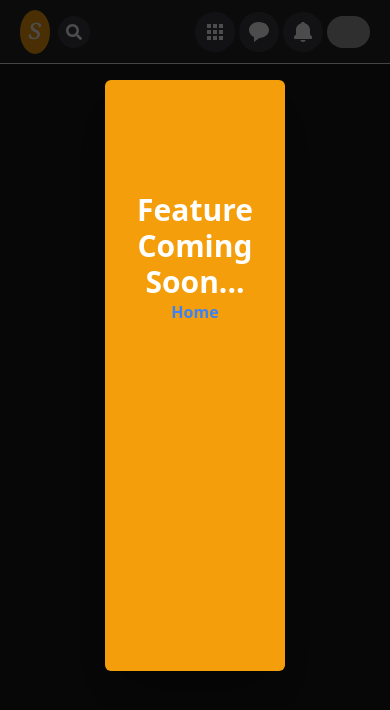
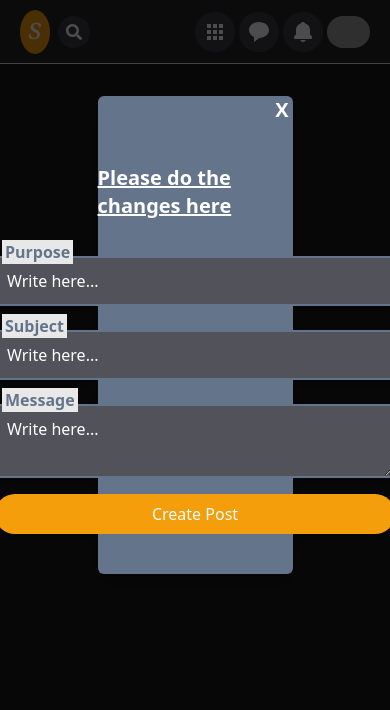
Before and after one commit to akash1kumar20/social_media_reactProject, a React (Vite) app: page /edit-post in a window 390 px wide. Shown: the top 710 px of the page. Built offline with nearby package versions, Linux system fonts and the light colour scheme; grey boxes are pictures that could not be loaded.

Commit message:
User can delete the post now.

```diff
--- a/index.html
+++ b/index.html
@@ -9,6 +9,7 @@
   <body>
     <div id="root"></div>
     <div id="portal"></div>
+    <div id="edit-post"></div>
 
     <script type="module" src="/src/main.jsx"></script>
   </body>
--- /dev/null
+++ b/src/account_access/AddAccount.jsx
@@ -0,0 +1,117 @@
+import React, { useState } from "react";
+
+const AddAccount = () => {
+  const [isLogin, setIsLogin] = useState();
+
+  return (
+    <center className="bg-black text-white h-[100vh] w-[100vw] pt-12">
+      <div className="border-2 border-white w-fit md:px-32 px-4 py-10">
+        <h1 className="text-3xl font-bold">Welcome to the word of posts!</h1>
+        {isLogin === undefined && (
+          <div className="flex mt-6 justify-between ">
+            <p>Already a user?</p>
+            <p>New User?</p>
+          </div>
+        )}
+        {isLogin === undefined && (
+          <div className="flex mt-2 justify-between">
+            <button
+              className="bg-amber-500 text-white px-6 py-2 rounded-lg"
+              onClick={() => setIsLogin(true)}
+            >
+              Login
+            </button>
+            <button
+              className="bg-amber-500 text-white px-4 py-2 rounded-lg"
+              onClick={() => setIsLogin(false)}
+            >
+              Create Account
+            </button>
+          </div>
+        )}
+        {isLogin !== undefined && (
+          <form className="mt-4">
+            {isLogin === false && (
+              <div className="input flex flex-col w-fit static ">
+                <label
+                  htmlFor="Name"
+                  className="text-slate-500 text-md font-semibold relative top-2 ml-[7px] px-[3px] bg-[#e8e8e8] w-fit"
+                >
+                  Name
+                </label>
+                <input
+                  type="text"
+                  required
+                  placeholder="Write here..."
+                  name="Name"
+                  className="border-slate-500 input px-[10px] py-[11px] text-md bg-[#52525B] border-2 rounded-[5px] w-[25rem] focus:outline-none placeholder:text-white "
+                />
+              </div>
+            )}
+            <div className="input flex flex-col w-fit static ">
+              <label
+                htmlFor="mail"
+                className="text-slate-500 text-md font-semibold relative top-2 ml-[7px] px-[3px] bg-[#e8e8e8] w-fit"
+              >
+                Email
+              </label>
+              <input
+                type="mail"
+                required
+                placeholder="Write here..."
+                name="mail"
+                className="border-slate-500 input px-[10px] py-[11px] text-md bg-[#52525B] border-2 rounded-[5px] w-[25rem] focus:outline-none placeholder:text-white "
+              />
+            </div>
+            <div className="input flex flex-col w-fit static ">
+              <label
+                htmlFor="Password"
+                className="text-slate-500 text-md font-semibold relative top-2 ml-[7px] px-[3px] bg-[#e8e8e8] w-fit"
+              >
+                Password
+              </label>
+              <input
+                type="password"
+                required
+                placeholder="Write here..."
+                name="Password"
+                className="border-slate-500 input px-[10px] py-[11px] text-md bg-[#52525B] border-2 rounded-[5px] w-[25rem] focus:outline-none placeholder:text-white "
+              />
+            </div>
+            {isLogin === false && (
+              <div className="input flex flex-col w-fit static ">
+                <label
+                  htmlFor="Confirm-Password"
+                  className="text-slate-500 text-md font-semibold relative top-2 ml-[7px] px-[3px] bg-[#e8e8e8] w-fit"
+                >
+                  Confirm Password
+                </label>
+                <input
+                  type="password"
+                  required
+                  placeholder="Write here..."
+                  name="Confirm-Password"
+                  className="border-slate-500 input px-[10px] py-[11px] text-md bg-[#52525B] border-2 rounded-[5px] w-[25rem] focus:outline-none placeholder:text-white "
+                />
+              </div>
+            )}
+            <div className="mt-4 gap-x-4 flex justify-center item-center">
+              <button className="bg-blue-500 text-white px-4 py-2 rounded-2xl">
+                {isLogin === true && "Login"}
+                {isLogin === false && "Signup"}
+              </button>
+              <button
+                className="bg-red-600 text-white px-4 py-2 rounded-2xl hover:cursor-pointer"
+                onClick={() => setIsLogin()}
+              >
+                Back
+              </button>
+            </div>
+          </form>
+        )}
+      </div>
+    </center>
+  );
+};
+
+export default AddAccount;
--- a/src/components/CreatePost.jsx
+++ b/src/components/CreatePost.jsx
@@ -11,6 +11,7 @@ const CreatePost = () => {
   return (
     <>
       <ToastContainer />
+
       <CardComponent>
         <h3 className="text-center text-2xl font-semibold border-b pb-4 border-slate-600">
           Create Post
@@ -98,7 +99,6 @@ const CreatePost = () => {
 };
 export const formSubmission = async ({ request }) => {
   //request have all the data of the form
-
   const data = await request.formData();
   const formData = {
     purpose: data.get("purpose"),
@@ -116,18 +116,11 @@ export const formSubmission = async ({ request }) => {
   } catch (err) {
     console.log(err);
   }
-
   if (status === 200) {
     return toast.success("Post Created!", {
       position: "top-right",
+      theme: "colored",
       autoClose: 2000,
-      theme: "colored",
-    });
-  } else {
-    return toast.error("Post Not Created!", {
-      position: "top-right",
-      autoClose: 2000,
-      theme: "colored",
     });
   }
 };
--- /dev/null
+++ b/src/components/EditPost.jsx
@@ -0,0 +1,74 @@
+import ReactDOM from "react-dom";
+import { useNavigate } from "react-router-dom";
+const EditPost = () => {
+  const navigate = useNavigate();
+  return ReactDOM.createPortal(
+    <div className="z-10 bg-black bg-opacity-70 w-[100vw] h-[100vh] fixed top-[0%]">
+      <div className="z-50 bg-slate-500 text-white w-[50%] mx-auto mt-24 rounded-md shadow-lg drop-shadow-lg">
+        <p
+          className="text-xl font-semibold text-end pe-1 cursor-pointer"
+          onClick={() => navigate("/")}
+        >
+          X
+        </p>
+        <div className="py-10  items-center flex flex-col">
+          <h3 className="text-xl font-bold underline mb-3">
+            Please do the changes here
+          </h3>
+          <form>
+            <div className="input flex flex-col w-fit static ">
+              <label
+                htmlFor="purpose"
+                className="text-slate-500 text-md font-semibold relative top-2 ml-[7px] px-[3px] bg-[#e8e8e8] w-fit"
+              >
+                Purpose
+              </label>
+              <input
+                type="text"
+                placeholder="Write here..."
+                name="purpose"
+                className="border-slate-500 input px-[10px] py-[11px] text-md bg-[#52525B] border-2 rounded-[5px] w-[25rem] focus:outline-none placeholder:text-white "
+              />
+            </div>
+            <div className="input flex flex-col w-fit static ">
+              <label
+                htmlFor="subject"
+                className="text-slate-500 text-md font-semibold relative top-2 ml-[7px] px-[3px] bg-[#e8e8e8] w-fit"
+              >
+                Subject
+              </label>
+              <input
+                type="text"
+                required
+                placeholder="Write here..."
+                name="subject"
+                className="border-slate-500 input px-[10px] py-[11px] text-md bg-[#52525B] border-2 rounded-[5px] w-[25rem] focus:outline-none placeholder:text-white "
+              />
+            </div>
+            <div className="input flex flex-col w-fit static ">
+              <label
+                htmlFor="message"
+                className="text-slate-500 text-md font-semibold relative top-2 ml-[7px] px-[3px] bg-[#e8e8e8] w-fit"
+              >
+                Message
+              </label>
+              <textarea
+                type="text"
+                placeholder="Write here..."
+                name="message"
+                required
+                className="border-slate-500 input px-[10px] py-[11px] text-md bg-[#52525B] border-2 rounded-[5px] w-[25rem] focus:outline-none placeholder:text-white "
+              />
+            </div>
+            <button className="bg-amber-500 text-center w-[100%] py-2 mt-4 rounded-3xl">
+              Create Post
+            </button>
+          </form>
+        </div>
+      </div>
+    </div>,
+    document.querySelector("#edit-post")
+  );
+};
+
+export default EditPost;
--- a/src/components/Header.jsx
+++ b/src/components/Header.jsx
@@ -34,13 +34,13 @@ const Header = () => {
         <NavLink to="/" className="activeClass hover:activeClassHover">
           <SiGooglehome />
         </NavLink>
-        <NavLink to="/*" className="activeClass hover:activeClassHover">
+        <NavLink to="/*/watch" className="activeClass hover:activeClassHover">
           <BsPlayBtn />
         </NavLink>
-        <NavLink to="/*" className="activeClass hover:activeClassHover">
+        <NavLink to="/*/friends" className="activeClass hover:activeClassHover">
           <TbUsersGroup />
         </NavLink>
-        <NavLink to="/*" className="activeClass hover:activeClassHover">
+        <NavLink to="/*/games" className="activeClass hover:activeClassHover">
           <IoGameControllerOutline />
         </NavLink>
       </div>
@@ -49,10 +49,13 @@ const Header = () => {
         <CgMenuGridR className="bg-zinc-700 p-2 rounded-full text-[40px]" />
         <BiSolidMessageRounded className="bg-zinc-700 p-2 rounded-full text-[40px]" />
         <BiSolidBell className="bg-zinc-700 p-2 rounded-full text-[40px]" />
-        <img
-          src="https://images.unsplash.com/photo-1633332755192-727a05c4013d?w=500&auto=format&fit=crop&q=60&ixlib=rb-4.0.3&ixid=M3wxMjA3fDB8MHxzZWFyY2h8Mnx8dXNlcnxlbnwwfHwwfHx8MA%3D%3D"
-          className="h-8 rounded-full"
-        />
+
+        <NavLink to="/login-signup">
+          <img
+            src="https://images.unsplash.com/photo-1633332755192-727a05c4013d?w=500&auto=format&fit=crop&q=60&ixlib=rb-4.0.3&ixid=M3wxMjA3fDB8MHxzZWFyY2h8Mnx8dXNlcnxlbnwwfHwwfHx8MA%3D%3D"
+            className="h-8 rounded-full"
+          />
+        </NavLink>
       </div>
     </div>
   );
--- a/src/components/Posts.jsx
+++ b/src/components/Posts.jsx
@@ -2,10 +2,17 @@ import { useEffect, useState } from "react";
 import CardComponent from "../Card/CardComponent";
 import Loader from "./Loader";
 import axios from "axios";
+import { FaTrash } from "react-icons/fa";
+import { FaPenClip } from "react-icons/fa6";
+import { ToastContainer, toast } from "react-toastify";
+import "react-toastify/dist/ReactToastify.css";
+import { useNavigate } from "react-router-dom";
 
 const Posts = () => {
   const [posts, setPosts] = useState([]);
   const [fetchingData, setFetchingData] = useState(false);
+  const navigate = useNavigate();
+
   useEffect(() => {
     setFetchingData(true);
     const fetchData = async () => {
@@ -13,26 +20,53 @@ const Posts = () => {
         let res = await axios.get(
           "https://socialmediareactproject-default-rtdb.firebaseio.com/posts.json"
         );
+        setFetchingData(false);
         const dataArray = [];
         for (let key in res.data) {
           dataArray.push({ ...res.data[key], id: key });
         }
         setPosts(dataArray);
-        setFetchingData(false);
       } catch (error) {
         console.log(error);
       }
     };
+
     fetchData();
   }, []);
 
+  const handleDeletePost = async (post) => {
+    try {
+      let res = await axios.delete(
+        `https://socialmediareactproject-default-rtdb.firebaseio.com/posts/${post.id}.json`
+      );
+      if (res.status === 200) {
+        toast.error("Post Deleted!", {
+          position: "top-right",
+          theme: "colored",
+          autoClose: 2000,
+        });
+        setTimeout(() => {
+          location.reload();
+        }, 2000);
+      }
+    } catch (err) {
+      toast.warning("Please Try Again!", {
+        position: "top-right",
+        theme: "dark",
+        autoClose: 2000,
+      });
+    }
+  };
+
   return (
+    <>
+      <ToastContainer />
       <CardComponent>
         <h1 className="text-center text-3xl font-semibold ">Posts</h1>
         {fetchingData && <Loader />}
         {!fetchingData && posts.length === 0 && (
           <p className="text-center mt-4">
-          No post yet,{" "}
+            No post yet
             <a href="/create-post" className="text-blue-400">
               create post
             </a>
@@ -50,12 +84,29 @@ const Posts = () => {
               <p className="text-md my-2 border px-3 py-2 rounded-2xl">
                 {post.message}
               </p>
+              <div className="flex justify-between items-center">
                 <span className="bg-blue-400 mx-1 px-2 py-1 rounded-3xl text-sm">
                   {post.purpose}
                 </span>
+                <div className="flex gap-2 mr-2">
+                  <button
+                    className="text-indigo-950 text-lg drop-shadow-lg shadow-black"
+                    onClick={() => handleDeletePost(post)}
+                  >
+                    <FaTrash />
+                  </button>
+                  <button
+                    className="text-slate-300 text-lg drop-shadow-lg shadow-black"
+                    onClick={() => navigate("/edit-post")}
+                  >
+                    <FaPenClip />
+                  </button>
+                </div>
+              </div>
             </div>
           ))}
       </CardComponent>
+    </>
   );
 };
 
--- a/src/components/SideBarLeft.jsx
+++ b/src/components/SideBarLeft.jsx
@@ -25,48 +25,60 @@ const SideBarLeft = () => {
         <LuUpload className="text-2xl" />
         Create Post
       </NavLink>
-      <NavLink to="/*" className="activeClass hover:activeSideBarOption">
+      <NavLink
+        to="/*/friends"
+        className="activeClass hover:activeSideBarOption"
+      >
         <p className="flex gap-x-4 items-center ">
           <FaUserFriends className="text-2xl" /> Friends
         </p>
       </NavLink>
-      <NavLink to="/*" className="activeClass hover:activeSideBarOption">
+      <NavLink
+        to="/*/memories"
+        className="activeClass hover:activeSideBarOption"
+      >
         <p className="flex gap-x-4 items-center ">
           <PiClockCountdownBold className="text-2xl" />
           Memories
         </p>
       </NavLink>
-      <NavLink to="/*" className="activeClass hover:activeSideBarOption">
+      <NavLink to="/*/saved" className="activeClass hover:activeSideBarOption">
         <p className="flex gap-x-4 items-center ">
           <PiTagChevronFill className="-rotate-90 text-2xl" />
           Saved
         </p>
       </NavLink>
-      <NavLink to="/*" className="activeClass hover:activeSideBarOption">
+      <NavLink to="/*/video" className="activeClass hover:activeSideBarOption">
         <p className="flex gap-x-4 items-center ">
           <GoVideo className="text-2xl" />
           Video
         </p>
       </NavLink>
-      <NavLink to="/*" className="activeClass hover:activeSideBarOption">
+      <NavLink
+        to="/*/marketplace"
+        className="activeClass hover:activeSideBarOption"
+      >
         <p className="flex gap-x-4 items-center">
           <SiCoinmarketcap className="text-2xl" />
           Marketplace
         </p>
       </NavLink>
-      <NavLink to="/*" className="activeClass hover:activeSideBarOption">
+      <NavLink to="/*/feeds" className="activeClass hover:activeSideBarOption">
         <p className="flex gap-x-4 items-center ">
           <CgFeed className="text-2xl" />
           Feeds
         </p>
       </NavLink>
-      <NavLink to="/*" className="activeClass hover:activeSideBarOption">
+      <NavLink to="/*/events" className="activeClass hover:activeSideBarOption">
         <p className="flex gap-x-4 items-center ">
           <MdOutlineEventSeat className="text-2xl" />
           Events
         </p>
       </NavLink>
-      <NavLink to="/*" className="activeClass hover:activeSideBarOption">
+      <NavLink
+        to="/*/history"
+        className="activeClass hover:activeSideBarOption"
+      >
         <p className="flex gap-x-4 items-center ">
           <PiClockCountdownBold className="text-2xl" />
           History
```
Also changed, not shown: src/main.jsx (+11 -1 lines). Lines whose indentation alone changed are shown as unchanged.
